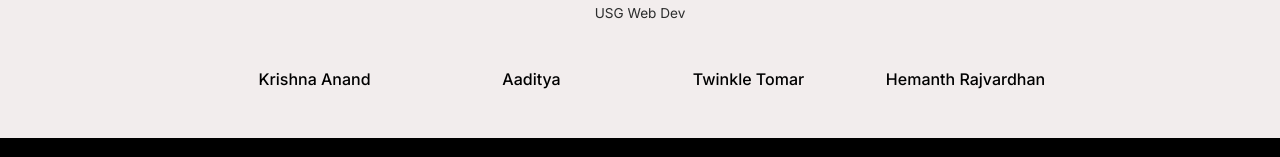
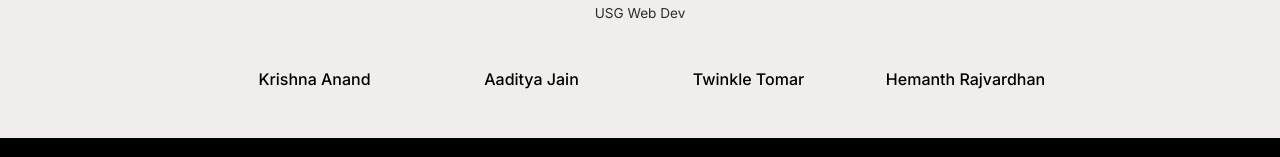
Before and after one commit to Mohak-Singhal/Mahe-Mun-2025-Website, a React (Vite) app: page /team in a window 1280 px wide. Shown: the part 2754-2911 px from the top of the page. Built offline with nearby package versions, Linux system fonts and the light colour scheme.

Commit message:
names corrected

```diff
--- a/src/pages/team.jsx
+++ b/src/pages/team.jsx
@@ -79,7 +79,7 @@ const teamMembers = [
 const webDevTeam = [
   { name: "Mohak Singhal", role: "USG Web Dev" },
   { name: "Krishna Anand" },
-  { name: "Aaditya" },
+  { name: "Aaditya Jain" },
   { name: "Twinkle Tomar" },
   { name: "Hemanth Rajvardhan" },
 ];
```
